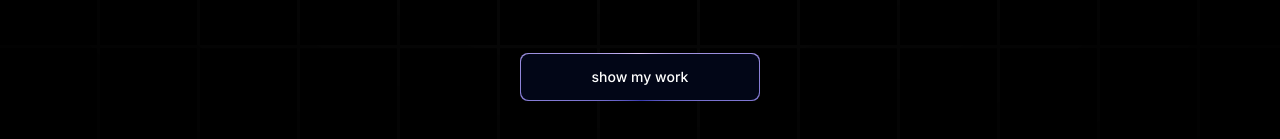
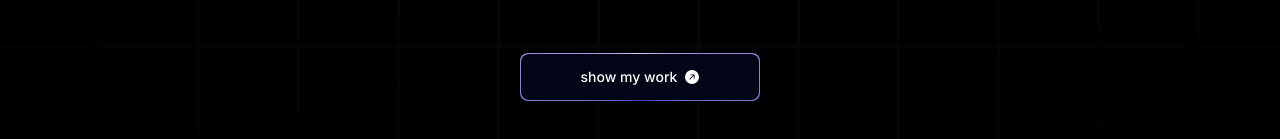
Before and after one commit to rajeshchauhan1426/NEXT-JS-portfolio, a Next.js app: page / in a window 1280 px wide. Shown: the part 555-694 px from the top of the page. Built offline with nearby package versions, Linux system fonts and the light colour scheme.

Commit message:
arrow added

```diff
--- a/components/Hero.tsx
+++ b/components/Hero.tsx
@@ -2,6 +2,7 @@
 import { Spotlight } from "./ui/Spotlight"
 import MagicButton from "./ui/magicbutton"
 import { TextGenerateEffect } from "./ui/textgenerate"
+import { BsArrowUpRightCircleFill } from "react-icons/bs";
 
 
 const Hero = () => {
@@ -29,7 +30,10 @@ const Hero = () => {
 
                <a href="#about">
                   <MagicButton
-                  title="show my work"/>
+                  title="show my work"
+                  icon=<BsArrowUpRightCircleFill />
+                  position="right"
+                  />
                </a>
          </div>
 
--- a/package.json
+++ b/package.json
@@ -16,6 +16,7 @@
     "next-themes": "^0.3.0",
     "react": "^18",
     "react-dom": "^18",
+    "react-icons": "^5.3.0",
     "tailwind-merge": "^2.5.2",
     "tailwindcss-animate": "^1.0.7"
   },
```
Also changed, not shown: 1 other file (tests, documents, lock files or other folders).
